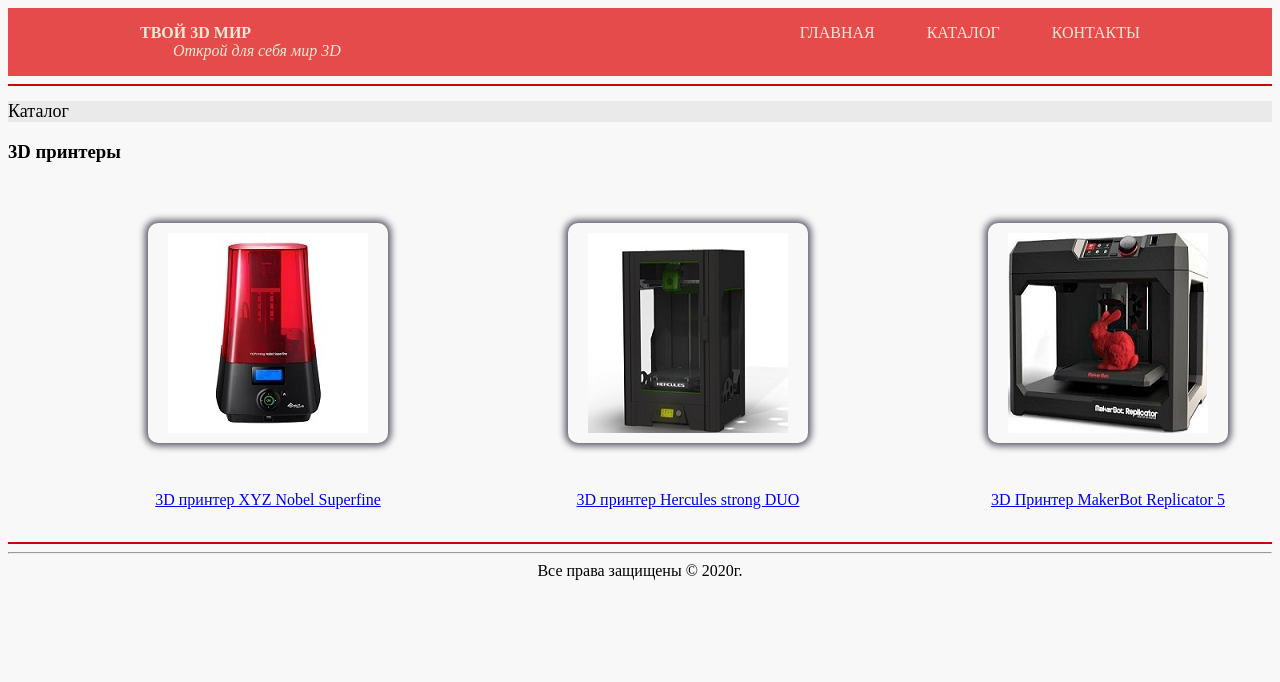
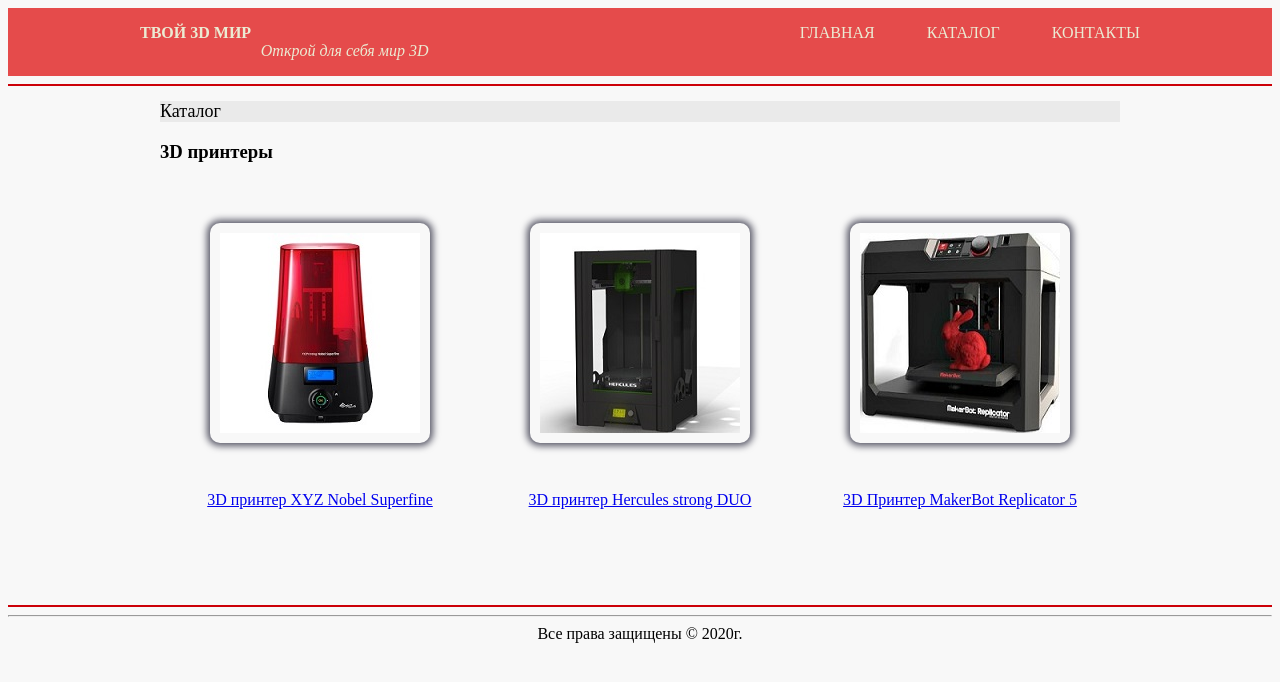
Before and after one commit to Venom207/Learn-GB, a plain HTML site: page catalog/3d.html in a window 1280 px wide. Drawn offline with Linux system fonts and the light colour scheme.

Commit message:
fixed errors with screen resolution
1920*1080 and 1366*768

```diff
--- a/catalog/3d.html
+++ b/catalog/3d.html
@@ -5,6 +5,7 @@
 	<meta charset="UTF-8">
 	<title>Каталог</title>
 </head>
+<script src="script.js"></script>
 <link rel="stylesheet" href="../style/style.css" type="text/css">
 <header>
 	<div class="container">
@@ -25,6 +26,7 @@
 
 <body>
 	<hr color="#cc0007">
+	<div class="wrapper">
 		<h2 class="heading">Каталог</h2>
 		<h3>3D принтеры</h3>
 		<figure>
@@ -48,6 +50,7 @@
 			<br>
 			<a href="page3.html" title="3D Принтер MakerBot Replicator 5">3D Принтер MakerBot Replicator 5</a>
 		</figure>
+	</div>
 	<footer>
 		<hr color="#cc0007">
 		<hr> Все права защищены &copy; 2020г. </footer>
--- a/style/style.css
+++ b/style/style.css
@@ -1,3 +1,16 @@
+.wrapper {
+	margin-right: auto;
+	/* 1 */
+	margin-left: auto;
+	/* 1 */
+	max-width: 960px;
+	/* 2 */
+	padding-right: 10px;
+	/* 3 */
+	padding-left: 10px;
+	/* 3 */
+}
+
 @import url('https://fonts.googleapis.com/css?family=Quicksand:400,700');
 
 body {
@@ -21,7 +34,7 @@ header {
 header::after {
 	font-style: italic;
 	content: 'Открой для себя мир 3D';
-	margin-left: 165px;
+	margin-left: 20%;
 	clear: both;
 	display: block;
 }
@@ -173,7 +186,7 @@ header::after {
 
 	figure {
 		display: inline-block;
-		margin-left: 140px;
+		margin-left: 0 auto;
 		text-align: center;
 		float: left;
 	}
@@ -181,9 +194,9 @@ header::after {
 	.hr {
 		border-radius: 10px;
 		box-shadow: 0 0 7px 3px #575766;
-		text-indent: 30px;
-		padding: 10px 20px 10px 20px;
-		margin: 10px auto;
+		text-indent: 10px;
+		padding: 10px 10px 10px 10px;
+		margin: 10px;
 		width: 200px;
 	}
 
@@ -227,11 +240,10 @@ header::after {
 	}
 
 	footer {
-		margin-top: 30%;
+		margin-top: 35%;
 		text-align: center;
 		color: #000;
 		height: 60px;
-		border: none;
 	}
 
 	#inline {
```
Also changed, not shown: catalog/page1.html (+1 -0 lines), catalog/page2.html (+1 -0 lines), catalog/page3.html (+2 -1 lines), contacts.html (+3 -0 lines), index.html (+4 -1 lines). Lines whose indentation alone changed are shown as unchanged.
